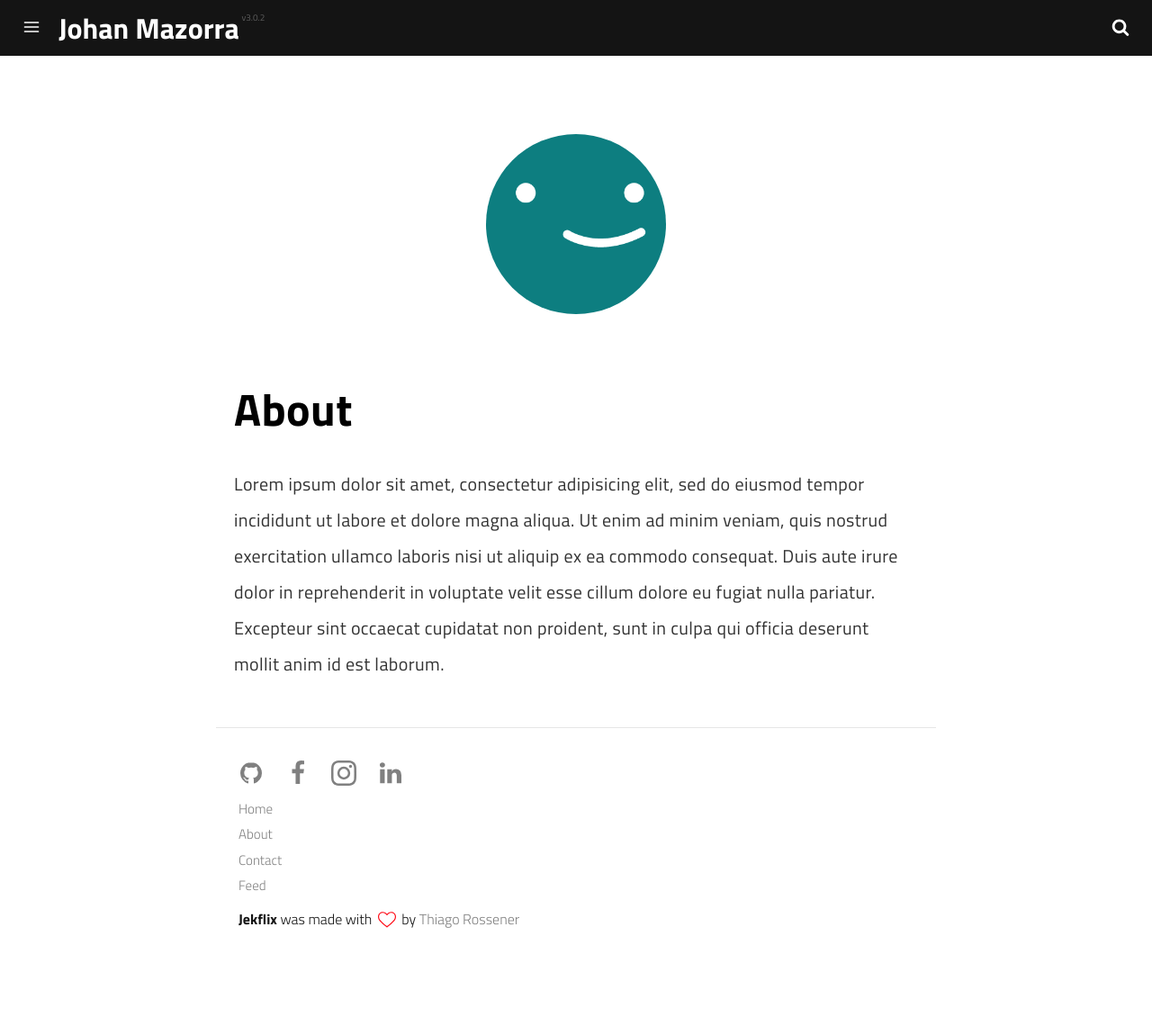
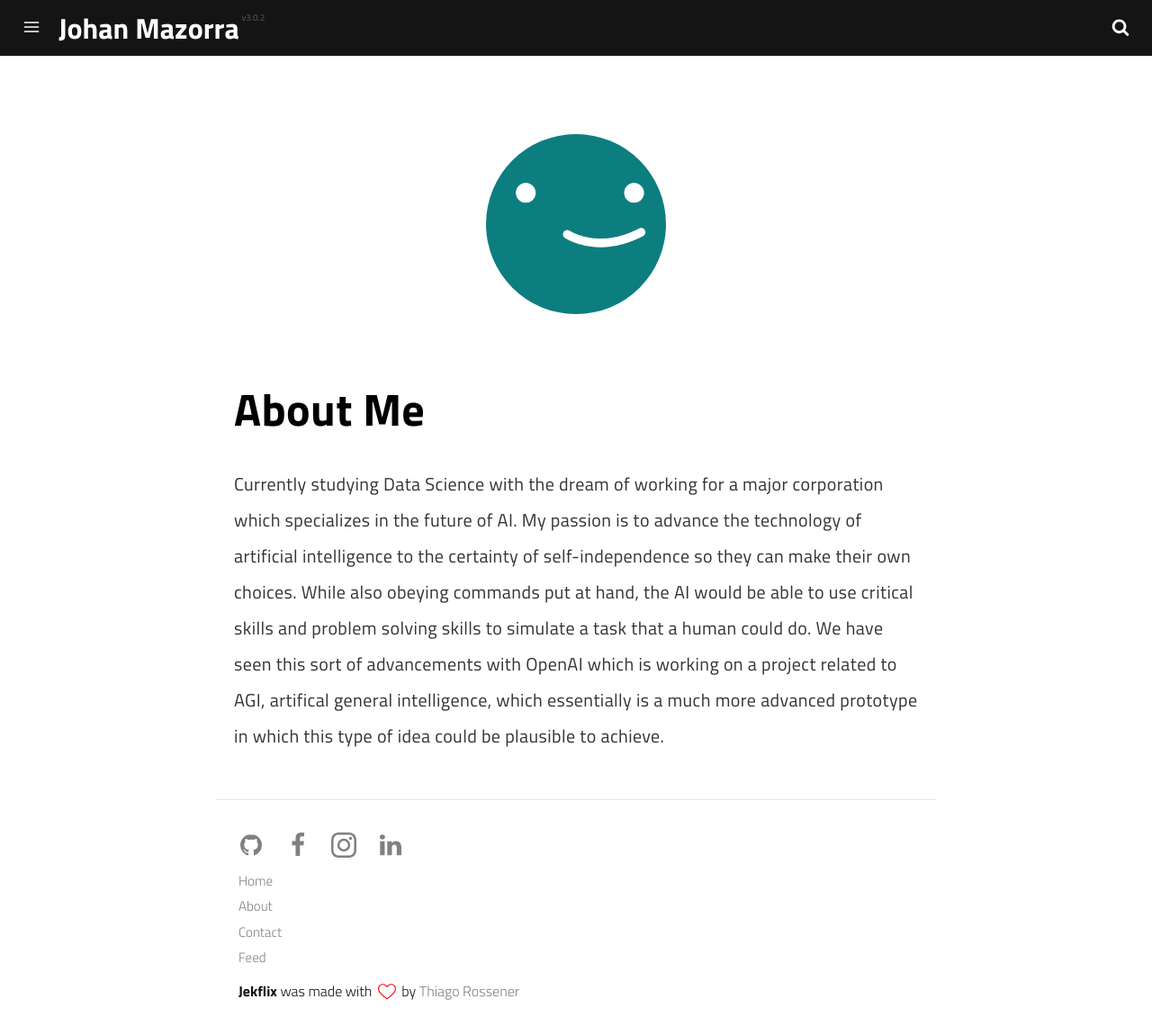
Before and after one commit to jsmazorra/jmazorra.github.io, a Jekyll site: the page built from pages/about.md, in a window 1280 px wide and 1150 px high. Shown: the whole window at 90% size. Built offline with Jekyll 4.4.1, drawn with Linux system fonts in a browser that asks for light colours; a script that is not in the unit is left out.

Commit message:
Update about.md

```diff
--- a/pages/about.md
+++ b/pages/about.md
@@ -7,11 +7,6 @@ permalink: /about/
 
 <img class="img-rounded" src="/assets/img/uploads/profile.png" alt="Thiago Rossener" width="200">
 
-# About
+# About Me
 
-Lorem ipsum dolor sit amet, consectetur adipisicing elit, sed do eiusmod
-tempor incididunt ut labore et dolore magna aliqua. Ut enim ad minim veniam,
-quis nostrud exercitation ullamco laboris nisi ut aliquip ex ea commodo
-consequat. Duis aute irure dolor in reprehenderit in voluptate velit esse
-cillum dolore eu fugiat nulla pariatur. Excepteur sint occaecat cupidatat non
-proident, sunt in culpa qui officia deserunt mollit anim id est laborum.
+Currently studying Data Science with the dream of working for a major corporation which specializes in the future of AI. My passion is to advance the technology of artificial intelligence to the certainty of self-independence so they can make their own choices. While also obeying commands put at hand, the AI would be able to use critical skills and problem solving skills to simulate a task that a human could do. We have seen this sort of advancements with OpenAI which is working on a project related to AGI, artifical general intelligence, which essentially is a much more advanced prototype in which this type of idea could be plausible to achieve.
```
